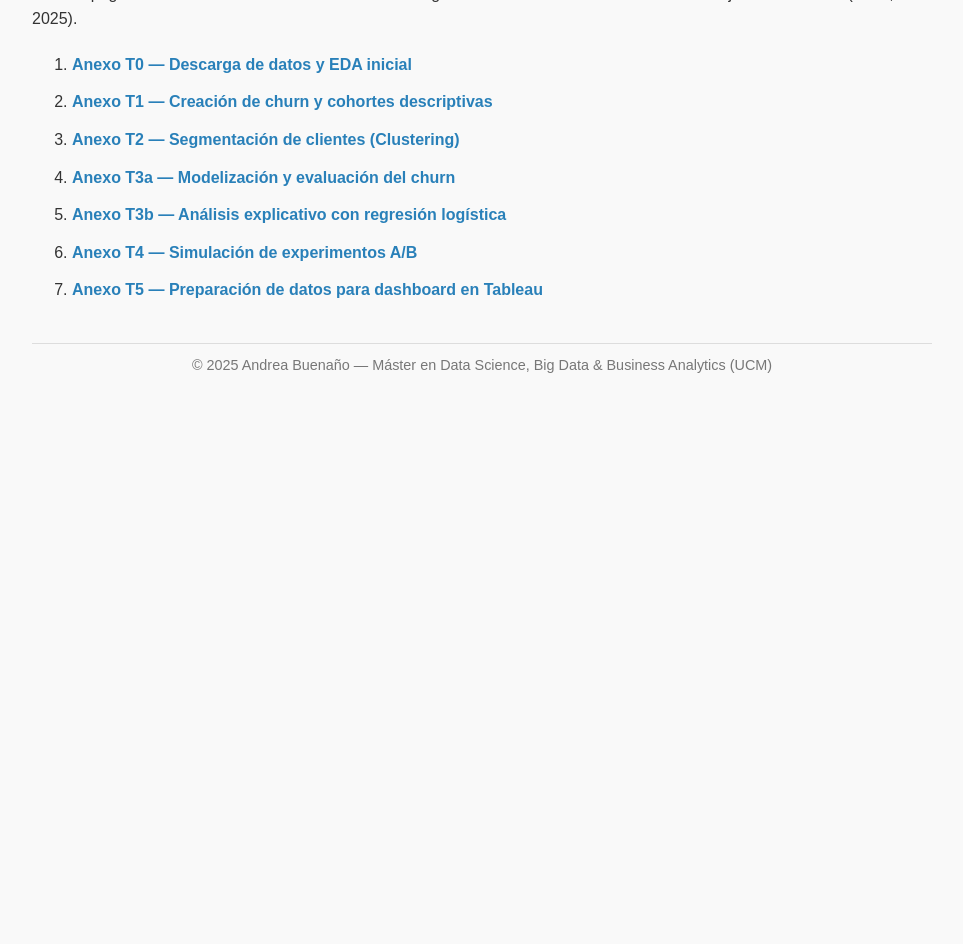
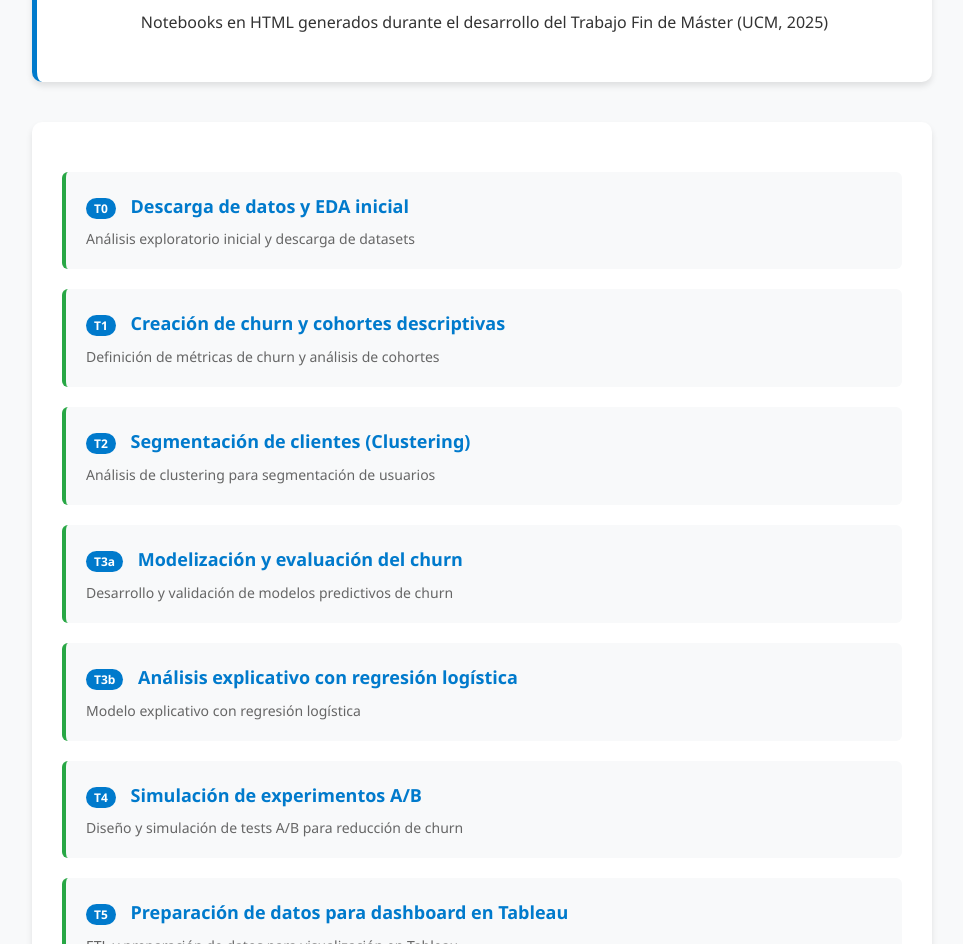
Before and after one commit to AndreaB88/memoria-notebooks, a plain HTML site: page index.html in a window 1280 px wide. Shown: the part 144-1088 px from the top of the page, without its empty margins (158-1121 px from the left). Before the commit the page ends 800 px from the top, so only its background shows below. Drawn offline with Linux system fonts and the light colour scheme.

Commit message:
Update index.html

```diff
--- a/index.html
+++ b/index.html
@@ -1,62 +1,149 @@
-<!doctype html>
+<!DOCTYPE html>
 <html lang="es">
 <head>
-  <meta charset="utf-8">
-  <title>Anexos TFM — Andrea Buenaño</title>
+    <meta charset="UTF-8">
+    <meta name="viewport" content="width=device-width, initial-scale=1.0">
+    <title>Anexos TFM — Más Allá de la Predicción</title>
     <style>
         body {
-      font-family: Arial, sans-serif;
-      margin: 40px auto;
+            font-family: 'Segoe UI', Tahoma, Geneva, Verdana, sans-serif;
+            line-height: 1.6;
             max-width: 900px;
-      line-height: 1.6;
-      background: #f9f9f9;
+            margin: 0 auto;
+            padding: 30px;
+            background-color: #f8f9fa;
             color: #333;
         }
-    h1 {
-      color: #2c3e50;
-      border-bottom: 2px solid #ddd;
-      padding-bottom: 10px;
+        .header {
+            text-align: center;
+            margin-bottom: 40px;
+            background: white;
+            padding: 30px;
+            border-radius: 10px;
+            box-shadow: 0 4px 6px rgba(0,0,0,0.1);
+            border-left: 5px solid #007acc;
         }
-    ol {
-      margin-top: 20px;
+        .anexos-list {
+            background: white;
+            padding: 30px;
+            border-radius: 10px;
+            box-shadow: 0 4px 6px rgba(0,0,0,0.1);
         }
-    li {
-      margin: 12px 0;
+        .anexo-item {
+            margin: 20px 0;
+            padding: 20px;
+            border-left: 4px solid #28a745;
+            background: #f8f9fa;
+            border-radius: 6px;
+            transition: transform 0.2s ease;
         }
-    a {
-      color: #2980b9;
+        .anexo-item:hover {
+            transform: translateX(5px);
+            background: #e9ecef;
+        }
+        .anexo-item a {
+            color: #007acc;
             text-decoration: none;
             font-weight: bold;
+            font-size: 18px;
+            display: block;
+            margin-bottom: 8px;
         }
-    a:hover {
+        .anexo-item a:hover {
             text-decoration: underline;
+            color: #0056b3;
         }
-    footer {
+        .description {
+            color: #666;
+            margin-top: 8px;
+            font-size: 14px;
+            line-height: 1.5;
+        }
+        .footer {
+            text-align: center;
             margin-top: 40px;
-      font-size: 0.9em;
-      color: #777;
+            padding: 20px;
+            color: #666;
+            font-size: 14px;
             border-top: 1px solid #ddd;
-      padding-top: 10px;
-      text-align: center;
+        }
+        .numero-anexo {
+            background: #007acc;
+            color: white;
+            padding: 2px 8px;
+            border-radius: 12px;
+            font-size: 12px;
+            margin-right: 10px;
+            font-weight: bold;
         }
     </style>
 </head>
 <body>
-  <h1>Anexos TFM — Más Allá de la Predicción</h1>
-  <p>En esta página se encuentran los <strong>notebooks en HTML</strong> generados durante el desarrollo del Trabajo Fin de Máster (UCM, 2025).</p>
+    <div class="header">
+        <h1>📊 Anexos TFM — Más Allá de la Predicción</h1>
+        <p>Notebooks en HTML generados durante el desarrollo del Trabajo Fin de Máster (UCM, 2025)</p>
+    </div>
 
-  <ol>
-    <li><a href="00_descarga_datos_eda_inicial.html">Anexo T0 — Descarga de datos y EDA inicial</a></li>
-    <li><a href="01_creacion_de_churn_y_cohortes_descriptivas.html">Anexo T1 — Creación de churn y cohortes descriptivas</a></li>
-    <li><a href="02_segmentacion_de_clientes_clusteringc.html">Anexo T2 — Segmentación de clientes (Clustering)</a></li>
-    <li><a href="03_a_modelizacion_y_evaluacion_del_churn.html">Anexo T3a — Modelización y evaluación del churn</a></li>
-    <li><a href="03_a_analisis_explicativo_con_regresion_logistica.html">Anexo T3b — Análisis explicativo con regresión logística</a></li>
-    <li><a href="04_simulacion_experimentos_ab.html">Anexo T4 — Simulación de experimentos A/B</a></li>
-    <li><a href="05_preparacion_de_datos_para_dashboard_en_tableau.html">Anexo T5 — Preparación de datos para dashboard en Tableau</a></li>
-  </ol>
+    <div class="anexos-list">
+        <div class="anexo-item">
+            <a href="00_descarga_datos_eda_inicial.html">
+                <span class="numero-anexo">T0</span>
+                Descarga de datos y EDA inicial
+            </a>
+            <div class="description">Análisis exploratorio inicial y descarga de datasets</div>
+        </div>
 
-  <footer>
-    © 2025 Andrea Buenaño — Máster en Data Science, Big Data & Business Analytics (UCM)
-  </footer>
+        <div class="anexo-item">
+            <a href="01_creacion_churn_cohortes.html">
+                <span class="numero-anexo">T1</span>
+                Creación de churn y cohortes descriptivas
+            </a>
+            <div class="description">Definición de métricas de churn y análisis de cohortes</div>
+        </div>
+
+        <div class="anexo-item">
+            <a href="02_segmentacion_clientes.html">
+                <span class="numero-anexo">T2</span>
+                Segmentación de clientes (Clustering)
+            </a>
+            <div class="description">Análisis de clustering para segmentación de usuarios</div>
+        </div>
+
+        <div class="anexo-item">
+            <a href="03a_modelizacion_evaluacion_churn.html">
+                <span class="numero-anexo">T3a</span>
+                Modelización y evaluación del churn
+            </a>
+            <div class="description">Desarrollo y validación de modelos predictivos de churn</div>
+        </div>
+
+        <div class="anexo-item">
+            <a href="03b_analisis_explicativo_regresion.html">
+                <span class="numero-anexo">T3b</span>
+                Análisis explicativo con regresión logística
+            </a>
+            <div class="description">Modelo explicativo con regresión logística</div>
+        </div>
+
+        <div class="anexo-item">
+            <a href="04_simulacion_experimentos_ab.html">
+                <span class="numero-anexo">T4</span>
+                Simulación de experimentos A/B
+            </a>
+            <div class="description">Diseño y simulación de tests A/B para reducción de churn</div>
+        </div>
+
+        <div class="anexo-item">
+            <a href="05_preparacion_datos_tableau.html">
+                <span class="numero-anexo">T5</span>
+                Preparación de datos para dashboard en Tableau
+            </a>
+            <div class="description">ETL y preparación de datos para visualización en Tableau</div>
+        </div>
+    </div>
+
+    <div class="footer">
+        <p>© 2025 Andrea Buenafio — Máster en Data Science, Big Data & Business Analytics (UCM)</p>
+    </div>
 </body>
 </html>
```
Lines whose indentation alone changed are shown as unchanged.
